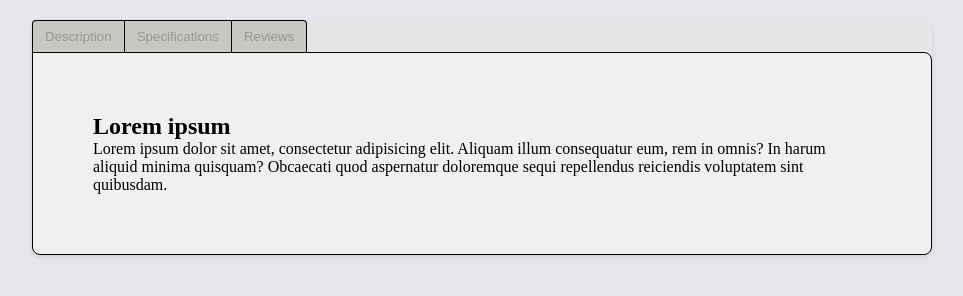
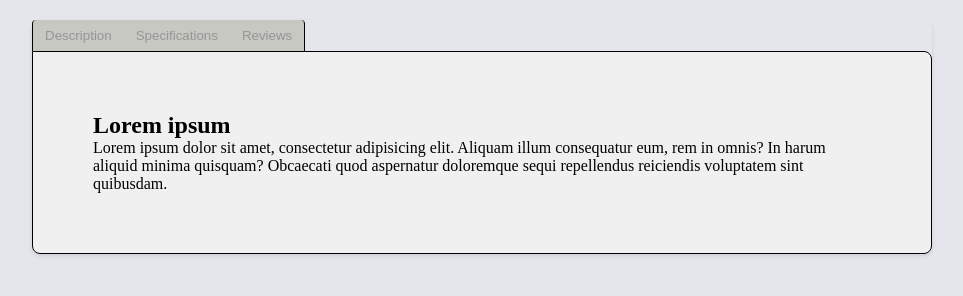
Before and after one commit to JuanMolinadeVedia/TabComponent, a plain HTML site: page index.html in a window 1280 px wide. Shown: the whole page, without its empty margins (158-1121 px from the left). Drawn offline with Linux system fonts and the light colour scheme.

Commit message:
feat(index.hmtl): add borders optimization

```diff
--- a/index.html
+++ b/index.html
@@ -9,10 +9,10 @@
 <body>
     <div class="container">
         <div class="tab-buttons">
-            <button id="tab-01" onclick="showTab('description')">Description</button>
-            <button id="tab-02" onclick="showTab('specifications')">Specifications</button>
-            <button id="tab-03" onclick="showTab('reviews')">Reviews</button>
-        </div>
+            <button id="tab-01" class="tab-button" onclick="showTab('description')">Description</button>
+            <button id="tab-02" class="tab-button" onclick="showTab('specifications')">Specifications</button>
+            <button id="tab-03" class="tab-button" onclick="showTab('reviews')">Reviews</button>
+          </div>
         <div class="content">
             <div id="description">
                 <h2>Lorem ipsum</h2>
@@ -67,5 +67,3 @@
     </script>
 </body>
 </html>
-
-</html>
--- a/style.css
+++ b/style.css
@@ -28,20 +28,20 @@ body {
   border-radius: 0px;
   cursor: pointer;
 }
-#tab-01{
-  border-top-left-radius: 4px;
-  border-top: 1px solid #000;
-  border-left: 1px solid #000;
-  border-right: 1px solid #000;
-}
-#tab-02{
+.tab-button {
   border-top: 1px solid #000;
   border-right: 1px solid #000;
 }
-#tab-03{
+
+.tab-button:first-child {
+  border-top-left-radius: 4px;
+  border-left: 1px solid #000;
+}
+
+.tab-button:last-child {
   border-top-right-radius: 4px;
-  border-top: 1px solid #000;
   border-right: 1px solid #000;
+
 }
 .tab-buttons button:not(:hover) {
   color: rgb(150, 150, 150);
@@ -61,7 +61,8 @@ body {
   border-radius:0px 8px 8px 8px;
 
 }
-div .tab-buttons{
+div.tab-buttons{
   border-radius: 8px;
   background-color: #e5e5e5;
+  display: inline-flex;
 }
```
